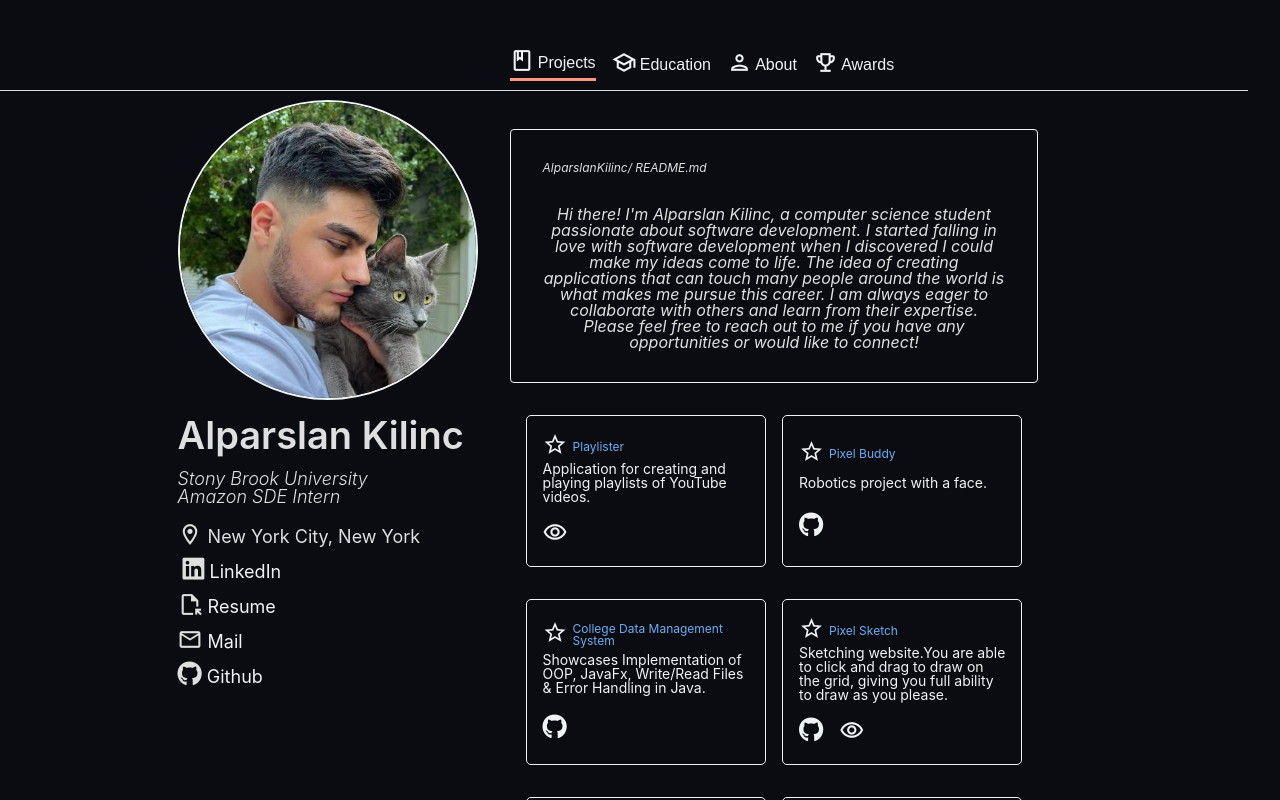
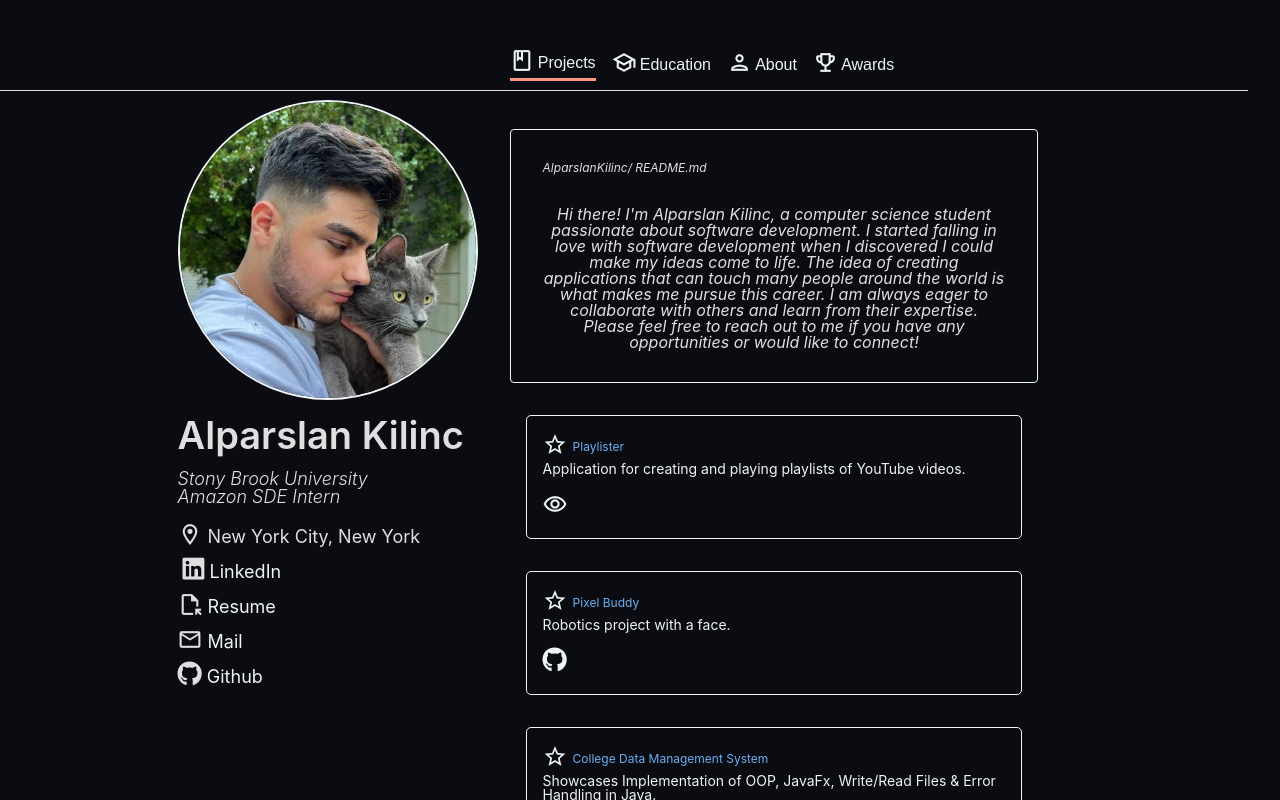
Before and after one commit to AlparslanKilinc/Personal-Website, a React (Vite) app in the folder personal-project/: page / in a window 1280 px wide. Shown: the top 800 px of the page. Built offline with nearby package versions, Linux system fonts and the light colour scheme.

Commit message:
projects minmax to 250px

```diff
--- a/personal-project/src/css/projects.css
+++ b/personal-project/src/css/projects.css
@@ -9,7 +9,7 @@
 
 .projects{
     display: grid;
-    grid-template-columns: repeat(auto-fit,minmax(200px,1fr));
+    grid-template-columns: repeat(auto-fit,minmax(250px,1fr));
     grid-gap: 1rem;
     row-gap: 2rem;
     padding: 1rem;
@@ -43,6 +43,9 @@
 }
 
 @media screen and (max-width: 800px) {
+    .projects{
+        grid-template-columns: repeat(auto-fit,minmax(200px,1fr));
+    }
     .title{
        margin-left: 10px;
     }
```
